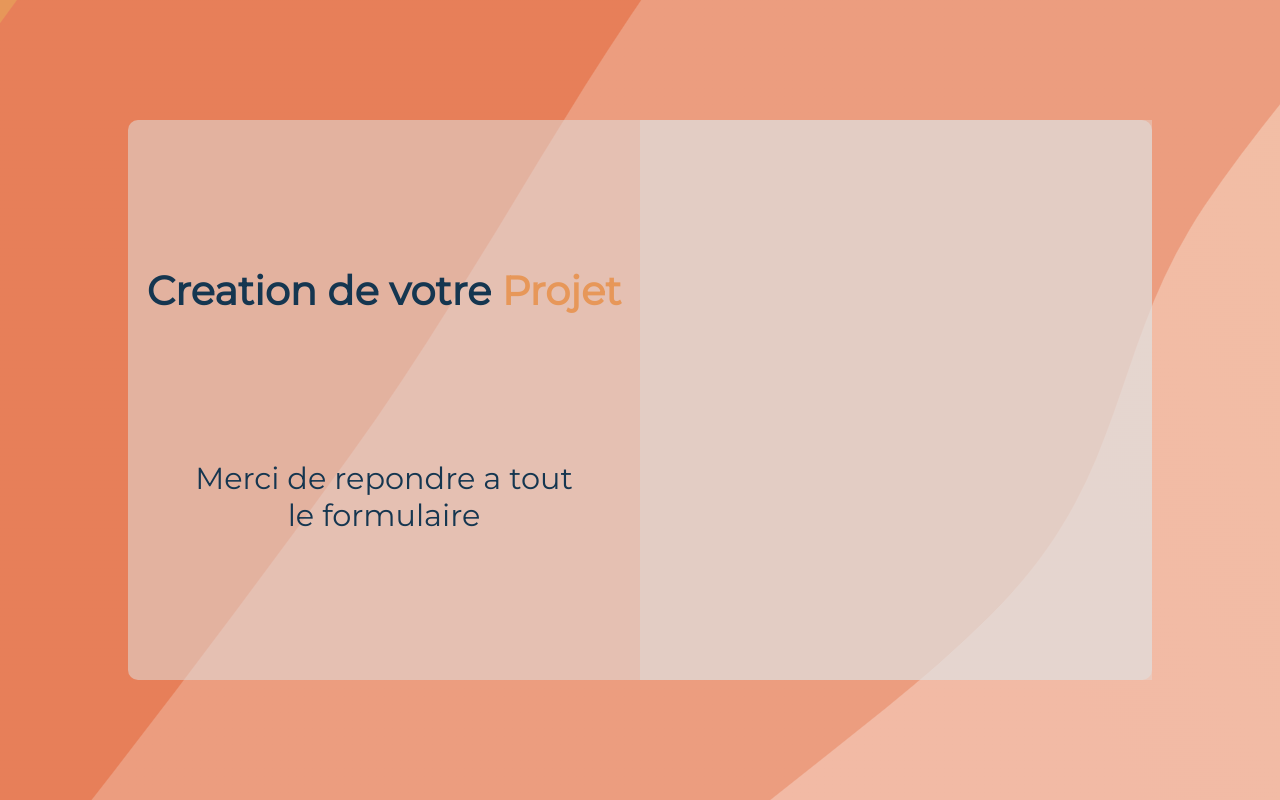
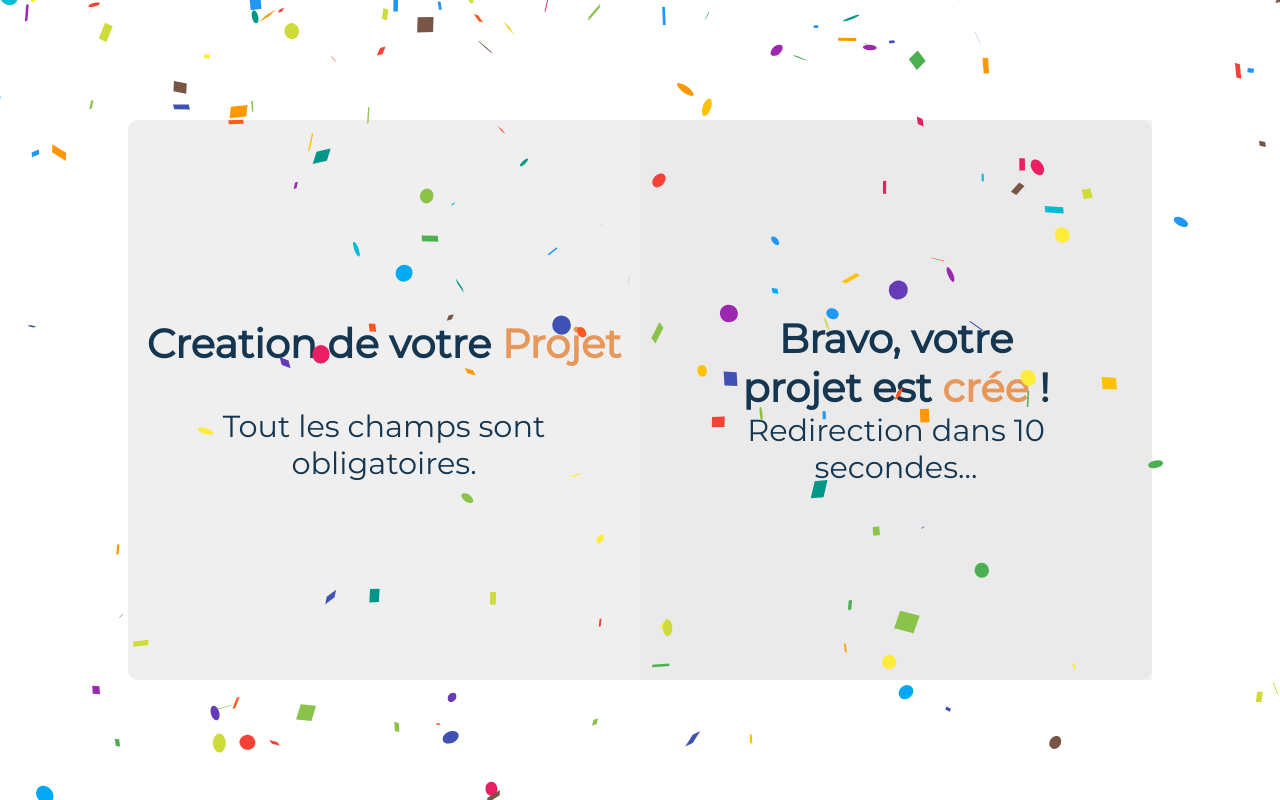
Before and after one commit to Aristotia/DemiOctet, a React (Vite) app in the folder frontend/: page /create/End in a window 1280 px wide. Built offline with nearby package versions, Linux system fonts and the light colour scheme.

Commit message:
finish create project

```diff
--- a/frontend/package.json
+++ b/frontend/package.json
@@ -12,10 +12,12 @@
   "dependencies": {
     "react": "^17.0.2",
     "react-burger-menu": "^3.0.8",
+    "react-confetti": "^6.1.0",
     "react-dom": "^17.0.2",
     "react-hook-form": "^7.33.0",
     "react-router-dom": "^6.3.0",
-    "react-slideshow-image": "^3.7.5"
+    "react-slideshow-image": "^3.7.5",
+    "react-use": "^17.4.0"
   },
   "devDependencies": {
     "@vitejs/plugin-react": "^1.0.7",
--- a/frontend/src/assets/css/createproject.css
+++ b/frontend/src/assets/css/createproject.css
@@ -2,10 +2,19 @@
   width: auto;
   height: 100vh;
   display: flex;
-  background: url(/src/assets/image/background.png);
+
   flex-direction: row;
   align-items: center;
   justify-content: center;
+}
+.leftsideprojet {
+  display: flex;
+  flex-direction: column;
+  align-items: center;
+  justify-content: center;
+  gap: 40px;
+  width: 50%;
+  height: 100%;
 }
 .centralcardform {
   border-radius: 10px;
@@ -38,6 +47,8 @@
   font-family: var(--text-font);
   font-size: 1.5rem;
   color: var(--text-color);
+  background-color: var(--second-color);
+  text-align: center;
 }
 .inputformdescription {
   height: 70px;
@@ -63,6 +74,28 @@
   border-radius: 5px;
   padding-left: 10px;
 }
+.selectformprojet {
+  height: 30px;
+  width: 90%;
+  border: 0;
+  border-radius: 5px;
+  padding-left: 10px;
+  background-color: white;
+}
+
+.selectformprojet * {
+  font-family: var(--font);
+  font-size: 15px;
+  color: var(--text-color);
+}
 .inputformprojet:focus {
   outline: var(--second-color);
 }
+.textredirection {
+  font-family: var(--title-font);
+  color: var(--text-color);
+  font-size: 1.9rem;
+}
+.btn-form:disabled {
+  background-color: #ce854ea1;
+}
--- /dev/null
+++ b/frontend/src/components/End.jsx
@@ -0,0 +1,24 @@
+import React from "react";
+import Confetti from "react-confetti";
+import { useWindowSize } from "react-use";
+
+function End() {
+  const { width, height } = useWindowSize();
+  window.setTimeout(() => {
+    window.location.href = "/home";
+  }, 10000);
+
+  return (
+    <div>
+      <Confetti width={width} height={height} />
+
+      <h1 className="title">
+        Bravo, votre projet est <span className="colortextchange"> crée </span>{" "}
+        !{" "}
+      </h1>
+      <p className="textredirection">Redirection dans 10 secondes...</p>
+    </div>
+  );
+}
+
+export default End;
--- a/frontend/src/components/StepThird.jsx
+++ b/frontend/src/components/StepThird.jsx
@@ -1,11 +1,22 @@
 /* eslint-disable react/jsx-props-no-spreading */
 /* eslint-disable no-undef */
 import React from "react";
-import { Link } from "react-router-dom";
 
 function StepThird({ register, formState }) {
   const { isDirty, isValid } = formState;
 
+  const type = [
+    "Banque",
+    "Assurance",
+    "Mutuelles/Retraites",
+    "Telecoms",
+    "Multimedia",
+    "Retail",
+    "Defense",
+    "Aeronautique",
+    "Spatial",
+    "Automobile/Transport",
+  ];
   return (
     <>
       <label htmlFor="title" className="labelform">
@@ -26,16 +37,31 @@ function StepThird({ register, formState }) {
           {...register("estimate_deadline", { required: true })}
         />
       </label>
+      <label htmlFor="title" className="labelform">
+        Secteur d'activité:
+        <select
+          className="selectformprojet"
+          type="text"
+          name="category"
+          {...register("sector", { required: "required" })}
+        >
+          <option selected disabled hiddenvalue="null">
+            {" "}
+            Merci de choisir une categorie
+          </option>
+          {type.map((el) => (
+            <option value={el}>{el}</option>
+          ))}
+        </select>
+      </label>
 
-      <Link to="../StepThird">
       <button
-          type="button"
+        type="submit"
         className="btn-form"
         disabled={!isDirty || !isValid}
       >
         Suivant !
       </button>
-      </Link>
     </>
   );
 }
--- a/frontend/src/pages/CreateProject.jsx
+++ b/frontend/src/pages/CreateProject.jsx
@@ -1,26 +1,25 @@
 /* eslint-disable react/jsx-props-no-spreading */
 import React from "react";
 import { useForm } from "react-hook-form";
-import { Route, Routes } from "react-router-dom";
+import { Route, Routes, useNavigate } from "react-router-dom";
 import StepOne from "../components/StepOne";
 import "../assets/css/createproject.css";
 import StepTwo from "../components/StepTwo";
 import StepThird from "../components/StepThird";
+import End from "../components/End";
 
 function CreateProject() {
   const { register, handleSubmit, formState } = useForm({ mode: "onTouched" });
-
-  const onSubmit = (data) => console.error(data);
+  const navigate = useNavigate();
+  const onSubmit = (data) => navigate("End");
   return (
     <div className="containerform">
       <div className="centralcardform">
-        <div className="leftside">
+        <div className="leftsideprojet">
           <h1 className="titlepresentation">
             Creation de votre <span className="colortextchange"> Projet </span>
           </h1>
-          <p className="textpresentation">
-            Merci de repondre a tout le formulaire
-          </p>
+          <p className="textpresentation">Tout les champs sont obligatoires.</p>
         </div>
         <div className="rightside">
           <form className="formProject" onSubmit={handleSubmit(onSubmit)}>
@@ -44,6 +43,7 @@ function CreateProject() {
                     <StepThird register={register} formState={formState} />
                   }
                 />
+                <Route path="End" element={<End />} />
               </Routes>
             </div>
           </form>
```
Also changed, not shown: 1 other file (tests, documents, lock files or other folders). Lines whose indentation alone changed are shown as unchanged.
